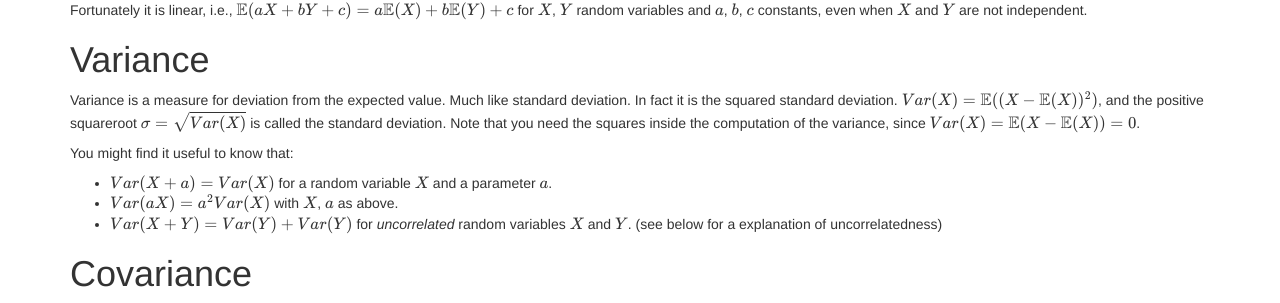
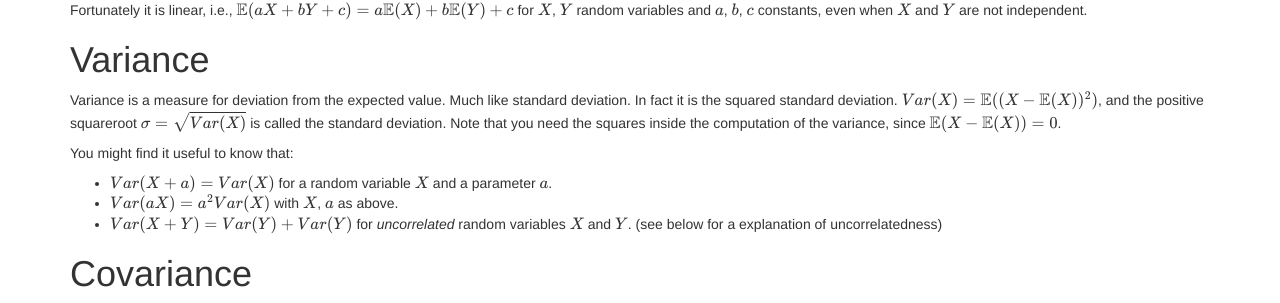
Before and after one commit to hkopp/hkopp.github.io, a Jekyll site: the page built from _posts/2014-09-13-a-stochastic-primer.md, in a window 1280 px wide. Shown: the part 1041-1344 px from the top of the page. Built offline with Jekyll 4.4.1, drawn with Linux system fonts in a browser that asks for light colours; nearby versions of some CDN libraries; library files that are not in the unit come from our copies; formulas are drawn with MathJax 3.

Commit message:
fixed error in stochastic primer

```diff
--- a/_posts/2014-09-13-a-stochastic-primer.md
+++ b/_posts/2014-09-13-a-stochastic-primer.md
@@ -78,7 +78,7 @@ $$Var(X)=\mathbb{E}((X-\mathbb{E}(X))^2)$$, and the positive
 squareroot $$\sigma=\sqrt{Var(X)}$$ is called the standard deviation.
 Note that you need the squares inside the computation of the variance,
 since
-$$Var(X)=\mathbb{E}(X-\mathbb{E}(X))=0$$.
+$$\mathbb{E}(X-\mathbb{E}(X))=0$$.
 
 You might find it useful to know that:
 
```
